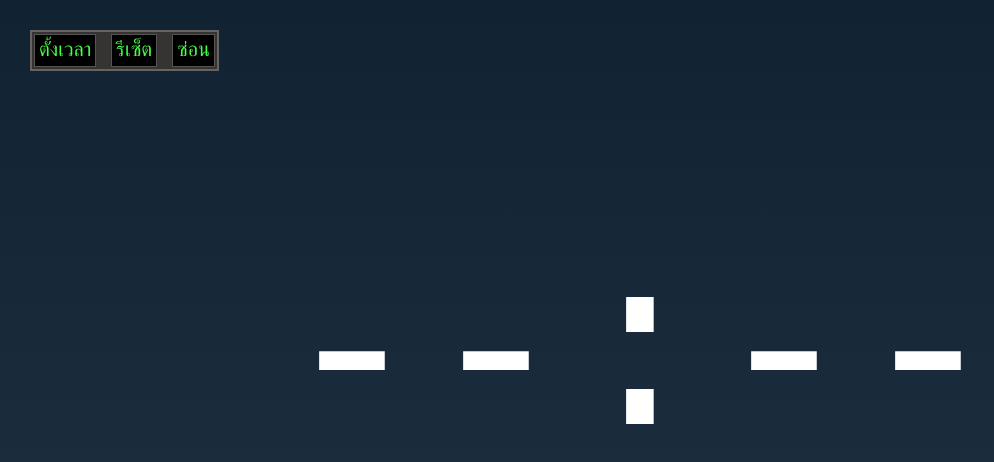
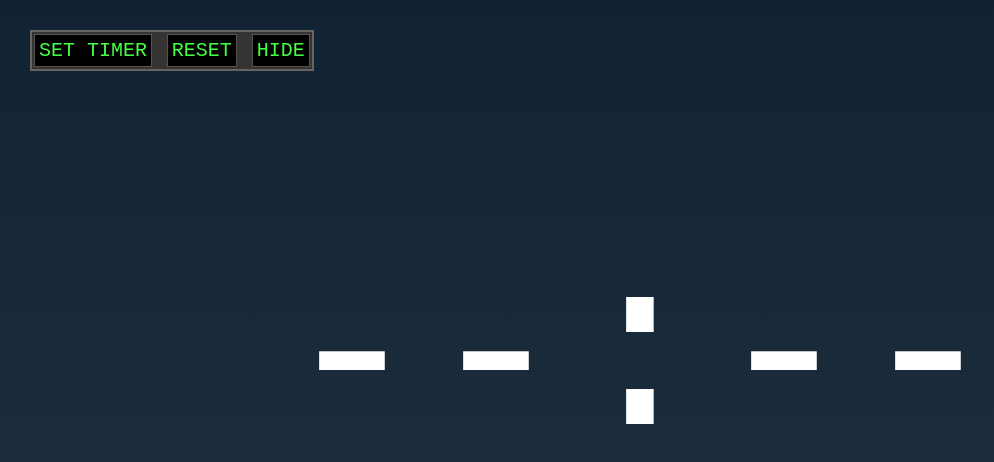
Before and after one commit to krittin-58/countdown-html, a plain HTML site: page index.html in a window 1280 px wide. Shown: the whole page, without its empty margins (0-994 px from the left). Drawn offline with Linux system fonts and the light colour scheme.

Commit message:
changed th to en

```diff
--- a/index.html
+++ b/index.html
@@ -46,9 +46,9 @@
 <body>
     <div id="timer" onclick="toggleControls()"></div>
     <div id="control">
-        <button onclick="setTimer()">ตั้งเวลา</button>
-        <button onclick="resetTimer()">รีเซ็ต</button>
-        <button onclick="toggleControls()">ซ่อน</button>
+        <button onclick="setTimer()">SET TIMER</button>
+        <button onclick="resetTimer()">RESET</button>
+        <button onclick="toggleControls()">HIDE</button>
     </div>
     <script>
     var endTime = (+localStorage.endTime || 0)
```
